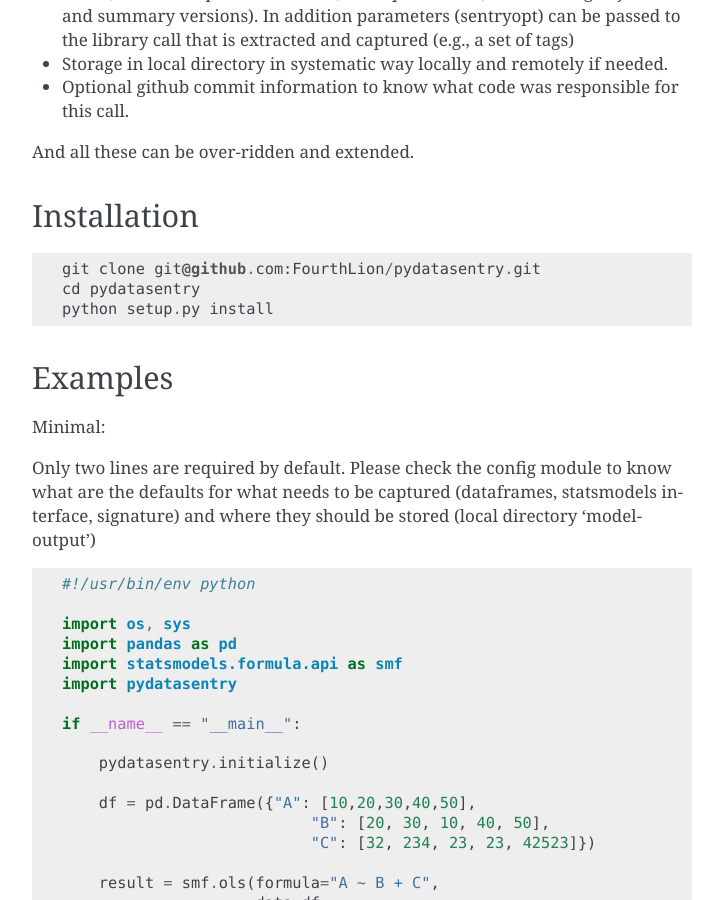
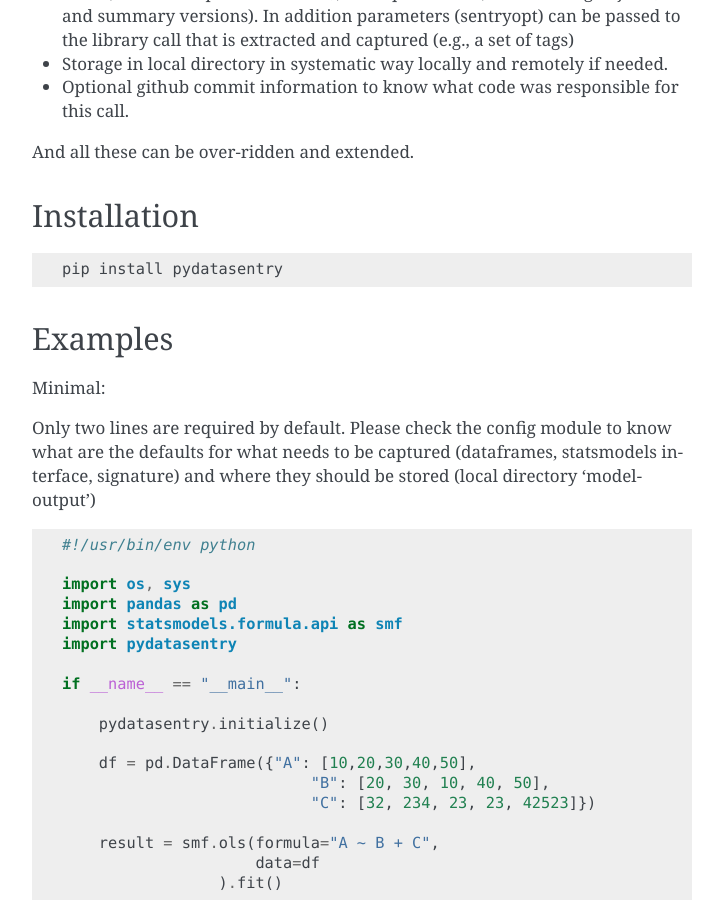
Before and after one commit to yarapavan/pydatasentry, a Sphinx documentation site: the page built from docs/README.rst, in a window 1280 px wide and 900 px high, scrolled down 887 px. Shown: the whole window, without its empty margins (388-1111 px from the left). Built offline with Sphinx 7.4.7, drawn with Linux system fonts in a browser that asks for light colours.

Commit message:
Add requirements.txt and update readme to use the pypi

```diff
--- a/docs/README.rst
+++ b/docs/README.rst
@@ -55,9 +55,8 @@
 
 ::
 
-    git clone git@github.com:FourthLion/pydatasentry.git
-    cd pydatasentry
-    python setup.py install
+    pip install pydatasentry
+
 
 Examples
 ~~~~~~~~~
```
Also changed, not shown: requirements.txt (added, +9 -0 lines).
